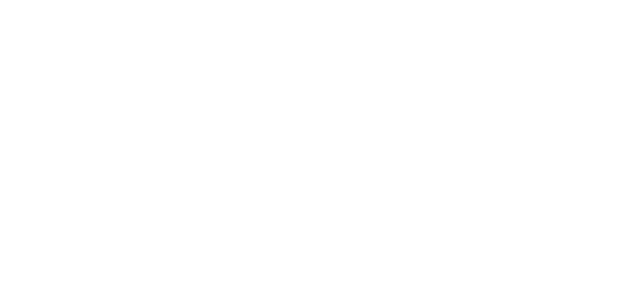
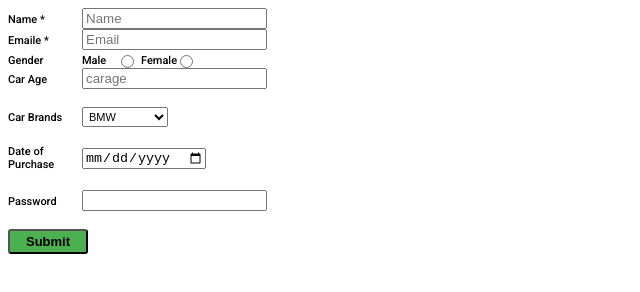
Before and after one commit to acciojob/car-insurance-form-avinashcbsharma, a website: page main.html in a window 1280 px wide. Shown: the whole page, without its empty margins (0-640 px from the left). Drawn offline with Linux system fonts and the light colour scheme.

Commit message:
created a submission

```diff
--- a/main.html
+++ b/main.html
@@ -3,11 +3,46 @@
 <html>
 
 <head>
+
+    <link rel="preconnect" href="https://fonts.googleapis.com">
+    <link rel="preconnect" href="https://fonts.gstatic.com" crossorigin>
+    <link href="https://fonts.googleapis.com/css2?family=Roboto:wght@500&display=swap" rel="stylesheet">
 	<link rel="stylesheet" href="styles.css">
 </head>
 
 <body>
-	<!-- the entire body must be written by student -->
+	<form method="post">
+        <label for="name">Name * </label>
+        <input id="name" name="" type="text" placeholder="Name" required><br>
+
+        <label for="email">Emaile * </label>
+        <input id="email" name="email" type="text" placeholder="Email" required><br>
+
+        <label>Gender</label>
+        <label class="scar" for="gender">Male</label>
+        <input name="gender" type="radio" required>
+        <label class="scar" for="gender">Female</label>
+        <input name="gender" type="radio" required><br>
+
+        <label for="carage">Car Age</label>
+        <input id="age" type="number" placeholder="carage" required><br><br>
+
+        <label for="multiSelect">Car Brands</label>
+        <select id="cars" name="cars">
+            <option>BMW</option>
+            <option>Audi</option>
+            <option>Mercedez</option>
+            <option>Pomeranian</option>
+        </select><br><br>
+
+        <label for="dop">Date of Purchase</label>
+        <input id="dop" type="date" placeholder="dd/mm/yyy" required><br><br>
+
+        <label for="password">Password</label>
+        <input id="password" name="password" type="password" required><br>
+
+        <br><button name="Submit" type="submit">Submit </button>
+    </form>
     <script type="text/javascript" src="./script.js">
 </script>
 
--- a/styles.css
+++ b/styles.css
@@ -1,2 +1,35 @@
 
-/* Your CSS Code here. */
+label{
+            display: inline-block;
+            width: 70px;
+            font-family: 'Roboto', sans-serif;
+            font-weight: 500;
+            font-size: 11px;
+            vertical-align:text-middle;
+        }
+        input[type="date"]{
+            vertical-align:super;
+        }
+        input[type="radio"]{
+            vertical-align: bottom;
+        }
+        .scar{
+            width: 30px;
+        }
+        select,option{
+            padding: 2px;
+            font-size: 11px;
+        }
+        button{
+            font-weight: 600;
+            font-size: 13px;
+            border-radius: 3px;
+            background-color: #4caf50;
+            width:80px;
+            height: 25px;
+        }
+        button[type="submit"]:hover {
+            background-color: burlywood;
+            color:whitesmoke;
+            border-radius: 10px;
+        }
```
